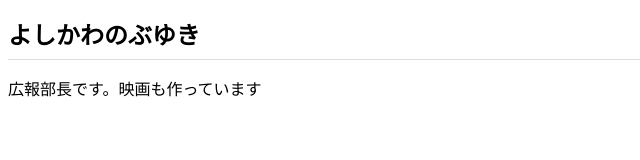
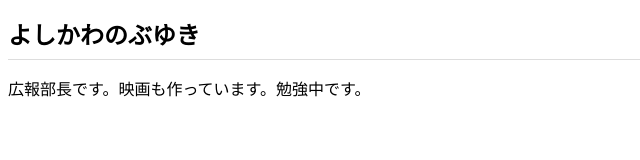
Before and after one commit to nobu-yoshikawa/nobu-yoshikawa.github.io, a plain HTML site: page index.html in a window 1280 px wide. Shown: the whole page, without its empty margins (0-640 px from the left). Drawn offline with Linux system fonts and the light colour scheme.

Commit message:
Add files via upload

```diff
--- a/index.html
+++ b/index.html
@@ -8,7 +8,7 @@
 </head>
 <body>
   <h1>よしかわのぶゆき</h1>
-  <p>広報部長です。映画も作っています</p>
+  <p>広報部長です。映画も作っています。勉強中です。</p>
 
 </body>
 </html>
```
